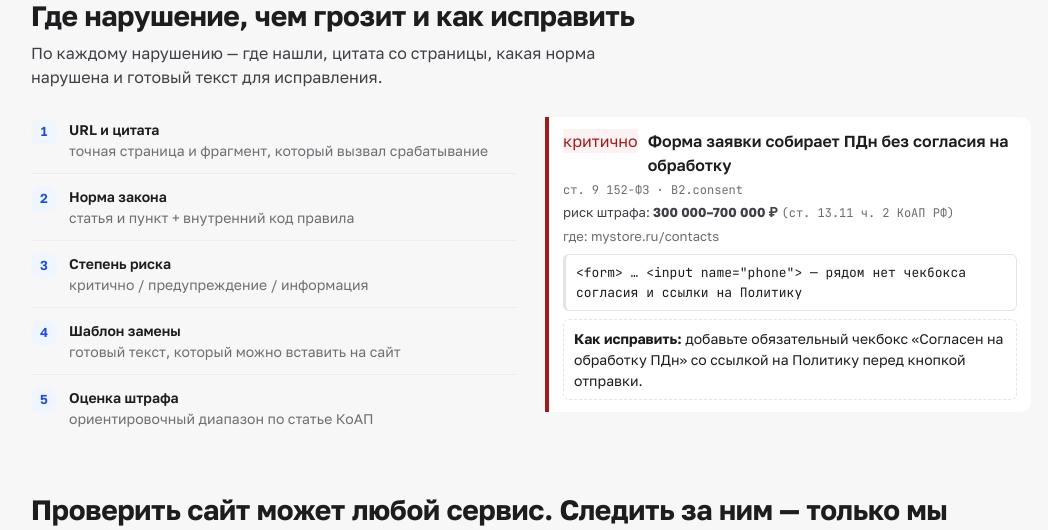
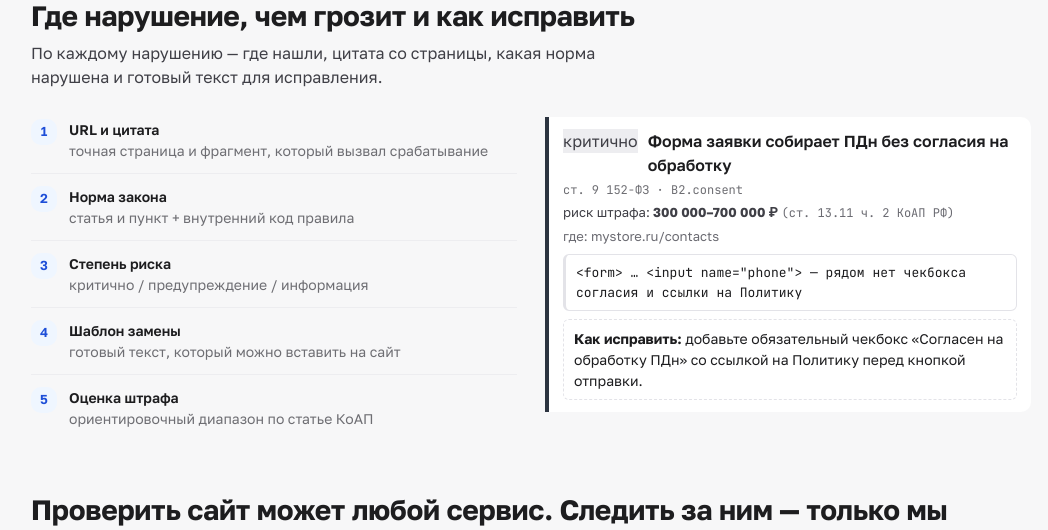
Before and after one commit to lawcheck/lawcheck, a FastAPI app: page / in a window 1280 px wide. Shown: the part 1239-1769 px from the top of the page, without its empty margins (109-1157 px from the left). Run offline with FastAPI, Linux system fonts and the light colour scheme; data that the repository does not hold is empty.

Commit message:
design: убирает красный из демо-находки на лендинге
Последний фрагмент бордового на главной — карточка-пример «критично:
Форма заявки собирает ПДн без согласия». Полоска слева и бейдж severity
брали var(--crit).

Демо-блок получил класс demo, полоска ушла в чернила (--risk), бейдж —
в нейтральный серый на --line2. Каскад ограничен лендингом: в отчёте
.finding.critical и .pill.critical остаются красными, там цвет отличает
критичное от предупреждения, а не украшает.

Проверено на живой странице: демо-полоска rgb(44,52,64), бейдж #3f3f46
на #ededf0; синтетическая находка без класса demo по-прежнему отдаёт
rgb(161,27,27) — стиль отчёта не задет. Тесты 486 passed.

Co-Authored-By: Claude Opus 5 <noreply@anthropic.com>

```diff
--- a/lawcheck/web/templates/base.html
+++ b/lawcheck/web/templates/base.html
@@ -619,6 +619,11 @@
     .finding.warning  { border-color: var(--warn); }
     .finding.info     { border-color: var(--info); }
     .finding.ok       { border-color: var(--ok); }
+    /* Демо-находка на лендинге: та же вёрстка, что в отчёте, но без сигнального
+       красного — на витрине он читается как украшение. В самом отчёте severity
+       остаётся цветным, там он отличает критичное от предупреждения. */
+    .finding.demo.critical { border-color: var(--risk); }
+    .finding.demo .pill.critical { background: var(--line2); color: var(--ink-soft); }
     .finding .head { display: flex; gap: 10px; align-items: baseline; flex-wrap: wrap; margin-bottom: 4px; }
     .finding .head .check-id { font-family: ui-monospace, "SF Mono", monospace; font-size: var(--t-xs); color: var(--muted); }
     .finding .head .title { font-weight: 600; flex: 1 1 240px; min-width: 0; }
--- a/lawcheck/web/templates/index.html
+++ b/lawcheck/web/templates/index.html
@@ -85,7 +85,7 @@
       <li><span class="num">5</span><div><div class="ct">Оценка штрафа</div><div class="cd">ориентировочный диапазон по статье КоАП</div></div></li>
     </ul>
 
-    <div class="finding critical reveal" style="background: var(--surface);">
+    <div class="finding critical demo reveal" style="background: var(--surface);">
       <div class="head">
         <span class="pill critical">критично</span>
         <span class="title">Форма заявки собирает ПДн без согласия на обработку</span>
```
